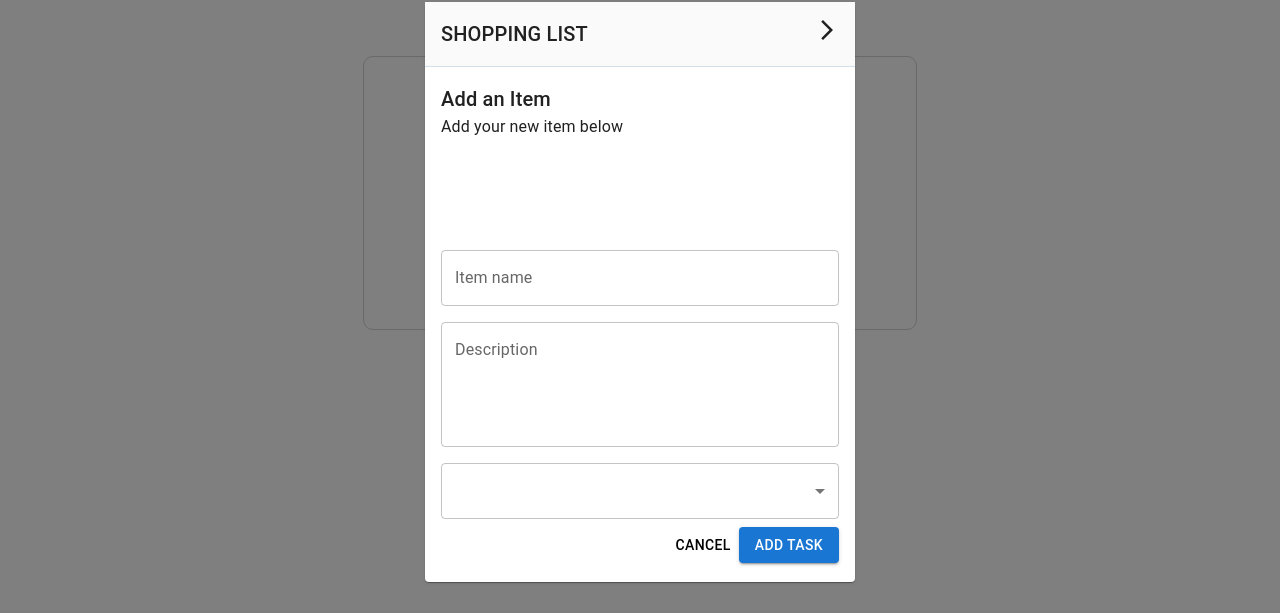
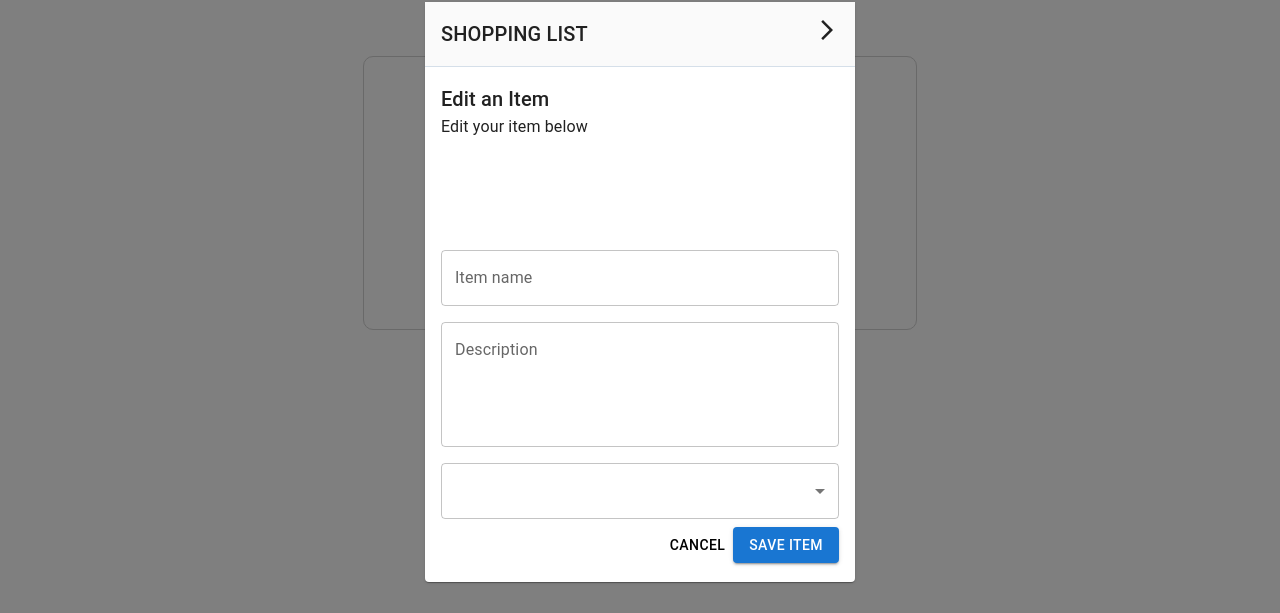
Before and after one commit to joshakeman/veritone-demo, a React (Create React App) app in the folder web/: page / in a window 1280 px wide. Both pictures are taken after a click on the button "OPEN MODAL". Shown: the part 108-721 px from the top of the page. Built offline with nearby package versions, Linux system fonts and the light colour scheme.

Commit message:
created two states for modal based on prop

```diff
--- a/web/src/components/AddEditModal.js
+++ b/web/src/components/AddEditModal.js
@@ -1,4 +1,4 @@
-import * as React from 'react';
+import React, { useEffect } from 'react';
 import Box from '@mui/material/Box';
 import Paper from '@mui/material/Paper';
 import Stack from '@mui/material/Stack';
@@ -22,7 +22,34 @@ const style = {
   bgcolor: 'background.paper',
 };
 
-export default function BasicModal() {
+function AddText() {
+    return (
+        <div>
+            <Typography id="modal-modal-title" variant="h6" component="h2">
+                Add an Item
+            </Typography>
+            <Typography id="modal-modal-title" variant="body1" component="h3">
+                Add your new item below
+            </Typography>
+        </div>
+    )
+}
+
+function EditText() {
+    return (
+        <div>
+            <Typography id="modal-modal-title" variant="h6" component="h2">
+                Edit an Item
+            </Typography>
+            <Typography id="modal-modal-title" variant="body1" component="h3">
+                Edit your item below
+            </Typography>
+        </div>
+    )
+}
+
+export default function AddEditModal({ mode }) {
+  useEffect(()=>{}, [ mode ])
   const [open, setOpen] = React.useState(false);
   const handleOpen = () => setOpen(true);
   const handleClose = () => setOpen(false);
@@ -44,14 +71,13 @@ export default function BasicModal() {
                 <ArrowForwardIosIcon />
             </Stack>
             <Stack sx={{ p: 2, height: '480px' }} direction="column" justifyContent="space-between">
-                <div>
-                    <Typography id="modal-modal-title" variant="h6" component="h2">
-                        Add an Item
-                    </Typography>
-                    <Typography id="modal-modal-title" variant="body1" component="h3">
-                        Add your new item below
-                    </Typography>
-                </div>
+                {
+                    mode === 'ADD' ? (
+                        <AddText />
+                    ) : (
+                        <EditText />
+                    )
+                }
                 <Stack direction="column" justifyContent="space-between">
                     <Stack sx={{height: '100%'}}direction="column">
                         <TextField sx={{ margin: '8px 0 '}} label="Item name" variant="outlined" />
@@ -71,7 +97,15 @@ export default function BasicModal() {
                     </Stack>
                     <Stack direction="row" justifyContent="flex-end">
                         <Button sx={{color:'black'}}>Cancel</Button>
-                        <Button variant="contained">Add Task</Button>
+                        <Button variant="contained">
+                        {
+                            mode === 'ADD' ? (
+                                <>Add Task</>
+                            ) : (
+                                <>Save Item</>
+                            )
+                        }
+                        </Button>
                     </Stack>
                 </Stack>
             </Stack>
--- a/web/src/components/ListContainer.js
+++ b/web/src/components/ListContainer.js
@@ -20,7 +20,7 @@ export default function ListContainer() {
             }}>
             <Typography variant="h6" sx={{color:'gray', marginBottom: '10px'}}>Your shopping list is empty :(</Typography>
             <Button variant="contained">Add your first item</Button>
-            <AddEditModal />
+            <AddEditModal mode="" />
         </Box>
     )
 }
```
